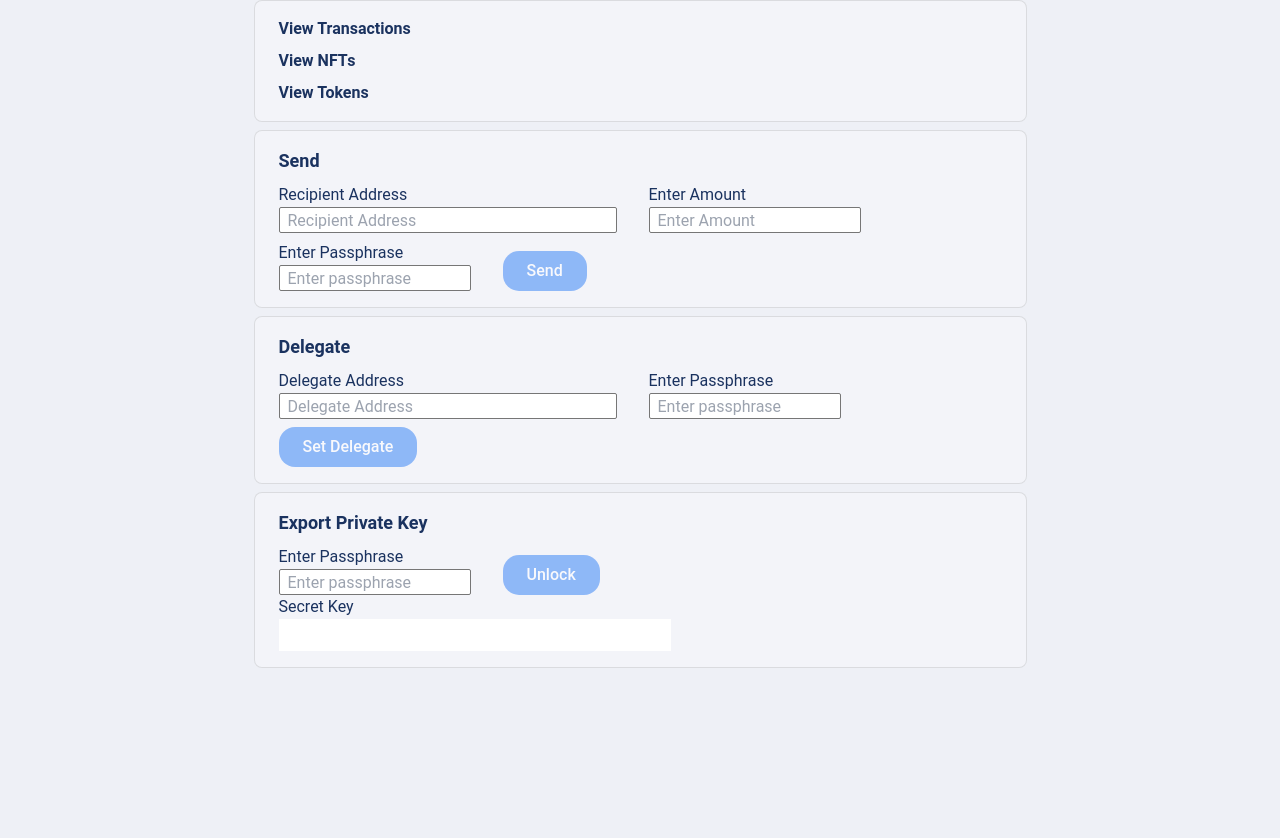
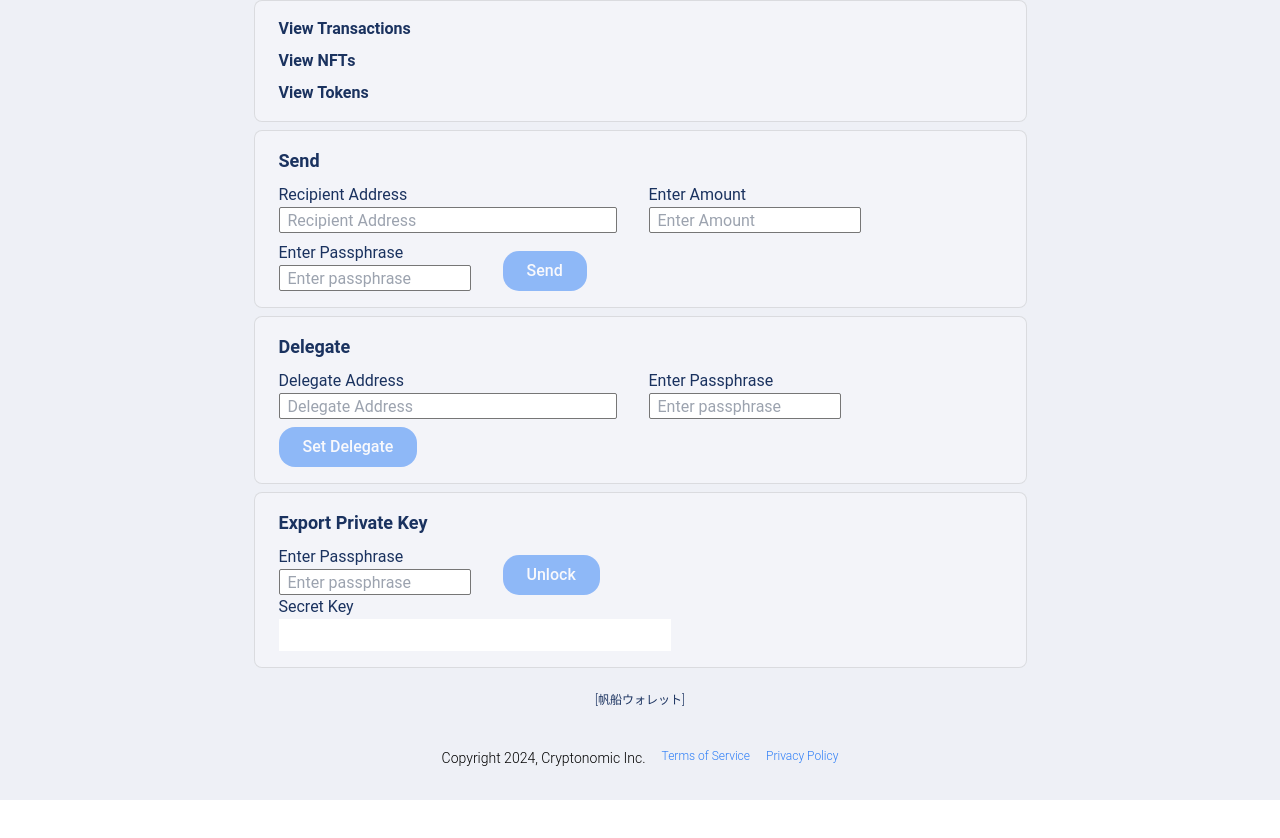
Before and after one commit to Cryptonomic/Galleon, a React app: page / in a window 1280 px wide. Shown: the part 442-1280 px from the top of the page. After the commit the page ends 1242 px from the top, so only its background shows below. Built offline with nearby package versions, Linux system fonts and the light colour scheme.

Commit message:
Footer component

```diff
--- a/src/App.tsx
+++ b/src/App.tsx
@@ -5,7 +5,7 @@ import Home from './screens/Home';
 const App: React.FC = () => {
 
     return (
-        <div className="bg-sky-10 text-sky w-screen p-12 pb-[354px] min-h-screen">
+        <div className="bg-sky-10 text-sky w-screen p-12 pb-8 min-h-screen">
             <Home />
         </div>
     );
--- /dev/null
+++ b/src/components/Footer.tsx
@@ -0,0 +1,20 @@
+import React from 'react';
+
+const Footer = () => {
+    return (
+        <div>
+            <p className='text-xs font-light pt-6 pb-10 text-center'> {`[帆船ウォレット]`} </p>
+            <div className='flex flex-wrap justify-center gap-4'>
+                <p className='text-black text-sm font-light'> Copyright 2024, Cryptonomic Inc. </p>
+                <a href={'#'} target='_blank' rel='noopener noreferrer' className='text-sky-30 text-xs font-light'>
+                    Terms of Service
+                </a>
+                <a href={'#'} target='_blank' rel='noopener noreferrer' className='text-sky-30 text-xs font-light'>
+                    Privacy Policy
+                </a>
+            </div>
+        </div>
+    )
+}
+
+export default Footer;
--- a/src/screens/Home.tsx
+++ b/src/screens/Home.tsx
@@ -9,6 +9,7 @@ import Delegate from '../components/Delegate';
 import ExportPrivateKey from '../components/ExportPrivateKey';
 import ErrorModal from '../components/ErrorModal';
 import AssetLinks from '../components/AssetLinks';
+import Footer from '../components/Footer';
 
 const Home: React.FC = () => {
     const [tezosNodeAddress, setTezosNodeAddress] = useState('https://rpc.tzbeta.net/');
@@ -80,6 +81,7 @@ const Home: React.FC = () => {
                     walletFileContents={walletFileContents}
                 />
             </div>
+            <Footer />
         </>
     );
 };
```
